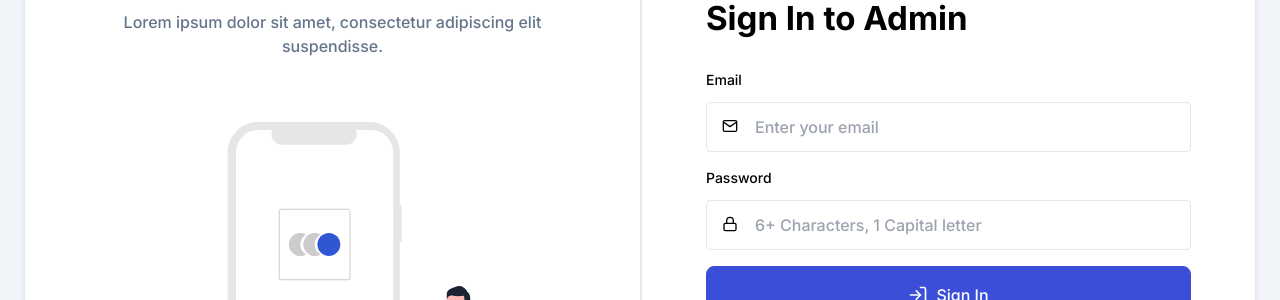
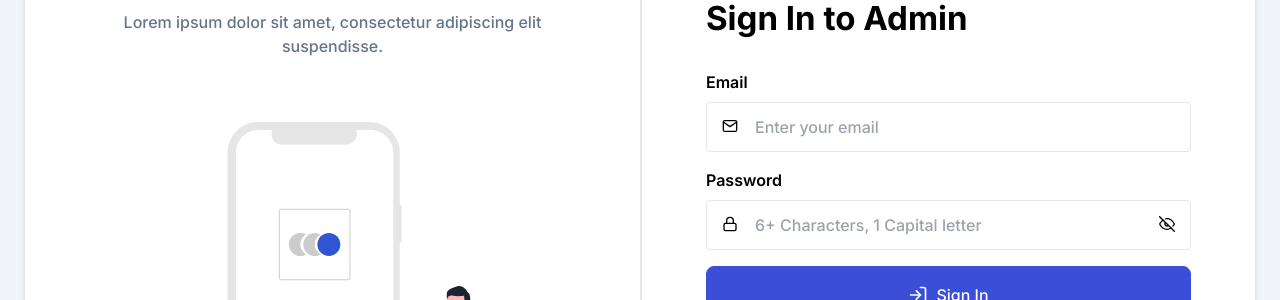
Before and after one commit to nur-it/react-tailwind-template, a React (Vite) app: page /auth/sign-in in a window 1280 px wide. Shown: the part 161-461 px from the top of the page. Built offline with nearby package versions, Linux system fonts and the light colour scheme.

Commit message:
sign page validation added

```diff
--- a/package.json
+++ b/package.json
@@ -17,6 +17,7 @@
     "react": "^18.3.1",
     "react-dom": "^18.3.1",
     "react-helmet": "^6.1.0",
+    "react-hook-form": "^7.52.2",
     "react-icons": "^5.2.1",
     "react-router-dom": "^6.26.0"
   },
--- a/src/components/common/InputTextWithIcon.jsx
+++ b/src/components/common/InputTextWithIcon.jsx
@@ -1,31 +1,146 @@
+import { useState } from "react";
+import { FiEye, FiEyeOff } from "react-icons/fi";
+
 const InputTextWithIcon = ({
   id,
   icon,
   label,
-  value,
   name,
   type,
-  handleChange,
+  errors,
+  pattern,
+  minLength,
+  maxLength,
+  required,
+  register,
   placeholder,
 }) => {
+  const [isShowPassword, setIsShowPassword] = useState(type);
+
+  const validation = {
+    pattern: pattern,
+    minLength: minLength,
+    maxLength: maxLength,
+    required: required ? required : false,
+  };
+
+  // filter field name
+  const error = Object.keys(errors)?.filter((item) => item === name);
+
+  // handle password is show or hidden
+  const handlePasswordIsShow = () => {
+    let inputType = isShowPassword;
+
+    if (inputType === "password") {
+      inputType = "text";
+    } else {
+      inputType = "password";
+    }
+
+    setIsShowPassword(inputType);
+  };
+
   return (
     <div className="w-full">
-      <label className="mb-3 block text-sm font-medium text-black" htmlFor={id}>
+      <label
+        className="mb-2 block text-base font-semibold text-black"
+        htmlFor={id}
+      >
         {label}
       </label>
 
       <div className="relative">
-        <span className="absolute left-4 top-4">{icon}</span>
+        <span
+          className={`absolute left-4 top-4 ${
+            errors?.[name]?.type === "required" ||
+            errors?.[name]?.type === "minLength" ||
+            errors?.[name]?.type === "maxLength" ||
+            errors?.[name]?.type === "pattern"
+              ? "text-red-400"
+              : ""
+          } `}
+        >
+          {icon}
+        </span>
+
+        {name === "password" && (
+          <button
+            onClick={handlePasswordIsShow}
+            type="button"
+            className={`absolute right-4 top-4 ${
+              errors?.[name]?.type === "required" ||
+              errors?.[name]?.type === "minLength" ||
+              errors?.[name]?.type === "maxLength" ||
+              errors?.[name]?.type === "pattern"
+                ? "text-red-400"
+                : ""
+            }`}
+          >
+            {isShowPassword === "password" ? <FiEyeOff /> : <FiEye />}
+          </button>
+        )}
 
         <input
           id={id}
-          type={type ? type : "text"}
           name={name}
-          value={value}
+          {...register(name, validation)}
+          type={type ? isShowPassword : "text"}
           placeholder={placeholder}
-          onChange={handleChange}
-          className="w-full rounded border border-stroke py-3 pl-12 pr-4 font-medium text-black focus:border-primary focus-visible:outline-none"
+          className={`w-full py-3 pl-12 pr-4 font-medium text-black rounded border  ${
+            errors?.[name]?.type === "required" ||
+            errors?.[name]?.type === "minLength" ||
+            errors?.[name]?.type === "maxLength" ||
+            errors?.[name]?.type === "pattern"
+              ? "focus:border-red-400 border-red-400"
+              : "focus:border-primary border-stroke"
+          } focus-visible:outline-none`}
         />
+
+        {error.find((item) => item === "password") ? (
+          <>
+            <p className="text-red-400 mt-0.5">
+              Password must meet the following requirements:
+            </p>
+            <p className="text-red-400 mt-0.5">
+              - At least one uppercase letter (A-Z){" "}
+            </p>
+            <p className="text-red-400 mt-0.5">
+              - At least one lowercase letter (a-z){" "}
+            </p>
+            <p className="text-red-400 mt-0.5">- At least one number (0-9) </p>
+            <p className="text-red-400 mt-0.5">
+              - At least one special character (e.g., @, $, !, %, *, ?, &){" "}
+            </p>
+            <p className="text-red-400 mt-0.5">- Minimum 8 characters long</p>
+          </>
+        ) : (
+          <>
+            {errors?.[name]?.type === "required" && (
+              <p className="text-red-400 mt-1">
+                <span className="capitalize">{name}</span> is required
+              </p>
+            )}
+
+            {errors?.[name]?.type === "minLength" && (
+              <p className="text-red-400 mt-1">
+                {name} must be at least {minLength} characters long.
+              </p>
+            )}
+
+            {errors?.[name]?.type === "maxLength" && (
+              <p className="text-red-400 mt-1">
+                {name} must not exceed {maxLength} characters.
+              </p>
+            )}
+
+            {errors?.[name]?.type === "pattern" &&
+              error.find((item) => item === "email") && (
+                <p className="text-red-400 mt-1">
+                  Please enter a valid {name} address (e.g., example@gmail.com).
+                </p>
+              )}
+          </>
+        )}
       </div>
     </div>
   );
--- /dev/null
+++ b/src/hooks/useAuth.js
@@ -0,0 +1,31 @@
+import { useForm } from "react-hook-form";
+
+const useAuth = () => {
+  const {
+    register,
+    handleSubmit,
+    formState: { errors },
+  } = useForm({
+    mode: "onChange",
+  });
+
+  // handle sign in submit
+  const handleSignInSubmit = (data) => {
+    console.log("data >><<", data);
+  };
+
+  // handle sign up submit
+  const handleSignUpSubmit = (data) => {
+    console.log("data >><<", data);
+  };
+
+  return {
+    errors,
+    register,
+    handleSubmit,
+    handleSignInSubmit,
+    handleSignUpSubmit,
+  };
+};
+
+export default useAuth;
--- a/src/pages/auth/SignUp.jsx
+++ b/src/pages/auth/SignUp.jsx
@@ -51,8 +51,6 @@ const SignUp = () => {
                         icon={<FiUser />}
                         label={"Name"}
                         name={"name"}
-                        value={""}
-                        handleChange={() => {}}
                         placeholder={"Enter your full name"}
                       />
                     </div>
@@ -66,8 +64,6 @@ const SignUp = () => {
                         icon={<FiMail />}
                         label={"Email"}
                         name={"email"}
-                        value={""}
-                        handleChange={() => {}}
                         placeholder={"Enter your email"}
                       />
                     </div>
--- a/src/pages/auth/SingIn.jsx
+++ b/src/pages/auth/SingIn.jsx
@@ -6,8 +6,11 @@ import { FiLock, FiLogIn, FiMail } from "react-icons/fi";
 import signInSvg from "../../assets/images/illustration-03.svg";
 import logoDark from "../../assets/images/logo-dark.svg";
 import InputTextWithIcon from "../../components/common/InputTextWithIcon";
+import useAuth from "../../hooks/useAuth";
 
 const SingIn = () => {
+  const { register, handleSubmit, handleSignInSubmit, errors } = useAuth();
+
   return (
     <>
       <Helmet>
@@ -44,35 +47,46 @@ const SingIn = () => {
                   Sign In to Admin
                 </h2>
 
-                <form>
+                <form onSubmit={handleSubmit(handleSignInSubmit)}>
                   <div className="mb-4">
                     <InputTextWithIcon
+                      required
+                      errors={errors}
+                      minLength={8}
+                      pattern={
+                        /^[a-zA-Z0-9._%+-]+@[a-zA-Z0-9.-]+\.[a-zA-Z]{2,}$/i
+                      }
                       id={"email"}
                       icon={<FiMail />}
                       label={"Email"}
                       name={"email"}
-                      value={""}
-                      handleChange={() => {}}
+                      register={register}
                       placeholder={"Enter your email"}
                     />
                   </div>
 
                   <div className="mb-4">
                     <InputTextWithIcon
+                      required
+                      errors={errors}
+                      minLength={8}
+                      maxLength={50}
+                      pattern={
+                        /^(?=.*[A-Z])(?=.*[a-z])(?=.*\d)(?=.*[@$!%*?&])[A-Za-z\d@$!%*?&]{8,}$/i
+                      }
+                      register={register}
                       id={"password"}
                       icon={<FiLock />}
                       label={"Password"}
                       name={"password"}
-                      value={""}
                       type={"password"}
-                      handleChange={() => {}}
                       placeholder={"6+ Characters, 1 Capital letter"}
                     />
                   </div>
 
                   <div className="mb-5">
                     <button
-                      type="button"
+                      type="submit"
                       className="flex justify-center items-center gap-2 w-full rounded-lg border border-primary bg-primary p-4 font-medium text-white transition hover:bg-opacity-90"
                     >
                       <FiLogIn className="text-xl" />
```
Also changed, not shown: src/components/common/InputText.jsx (+72 -9 lines), 1 other file (tests, documents, lock files or other folders).
